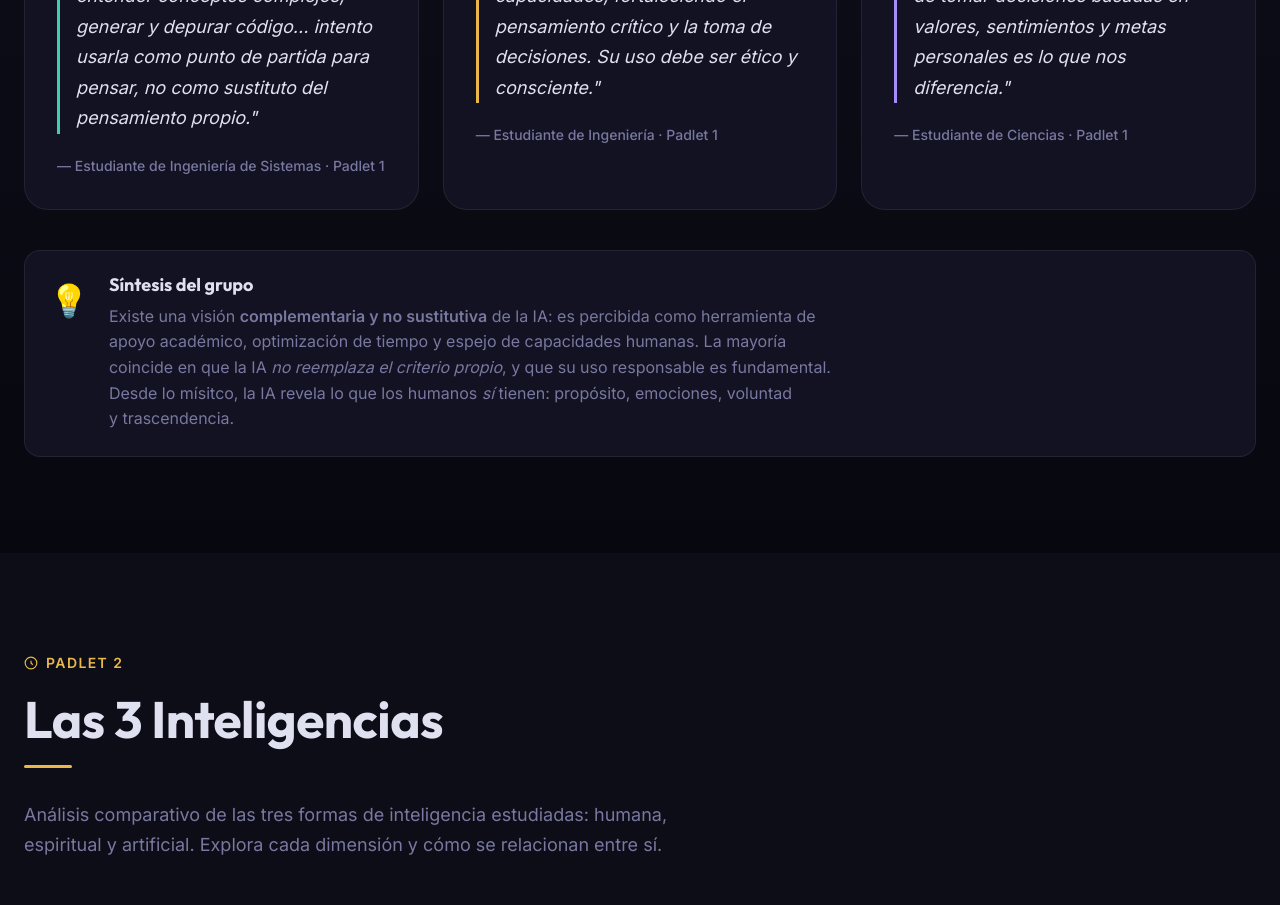
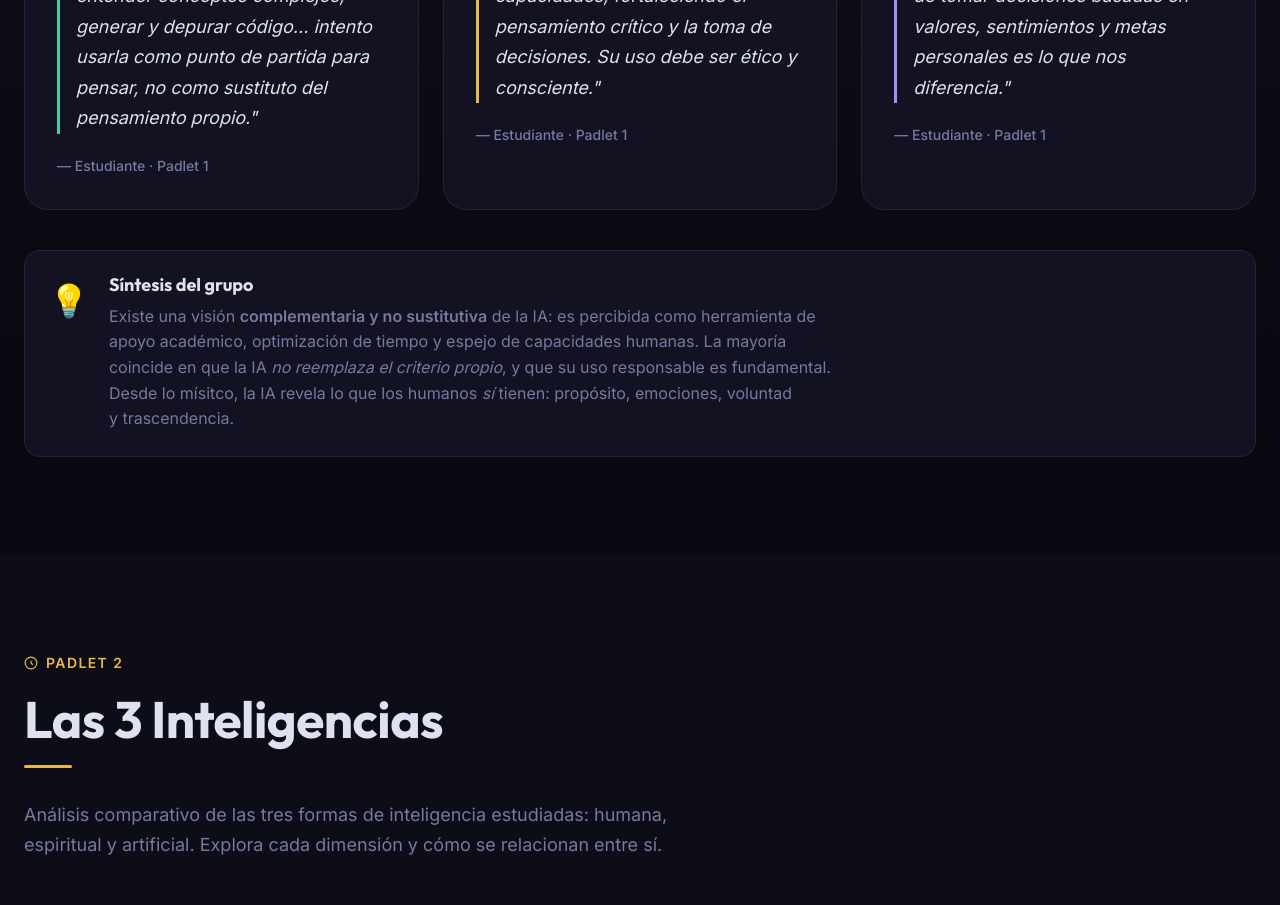
Before and after one commit to Alejitoox/Paginawebbbbb, a plain HTML site: page index.html in a window 1280 px wide. Shown: the part 1520-2425 px from the top of the page. Drawn offline with Linux system fonts and the light colour scheme.

Commit message:
Update author class in perspective quotes

```diff
--- a/index.html
+++ b/index.html
@@ -283,7 +283,7 @@ footer p{color:var(--faint);font-size:var(--text-xs)}
         <blockquote class="persp-quote border-teal">
           "Para mí, la inteligencia artificial representa una herramienta de apoyo cotidiano que ha transformado la forma en que enfrento mis responsabilidades académicas y personales. La uso principalmente para resolver dudas, entender conceptos complejos, generar y depurar código... intento usarla como punto de partida para pensar, no como sustituto del pensamiento propio."
         </blockquote>
-        <p class="persp-author">— Estudiante de Ingeniería de Sistemas · Padlet 1</p>
+        <p class="persp-author">— Estudiante · Padlet 1</p>
       </div>
 
       <div class="perspective-card c-gold reveal reveal-delay-2">
@@ -292,7 +292,7 @@ footer p{color:var(--faint);font-size:var(--text-xs)}
         <blockquote class="persp-quote border-gold">
           "La inteligencia artificial es una herramienta que permite mejorar la calidad de vida, facilitar el aprendizaje y optimizar tareas, pero no debe reemplazar al ser humano. Su verdadero valor está en complementar nuestras capacidades, fortaleciendo el pensamiento crítico y la toma de decisiones. Su uso debe ser ético y consciente."
         </blockquote>
-        <p class="persp-author">— Estudiante de Ingeniería · Padlet 1</p>
+        <p class="persp-author">— Estudiante · Padlet 1</p>
       </div>
 
       <div class="perspective-card c-violet reveal reveal-delay-3">
@@ -301,7 +301,7 @@ footer p{color:var(--faint);font-size:var(--text-xs)}
         <blockquote class="persp-quote border-violet">
           "La IA nos dice que los humanos somos los que aportamos el propósito y la voluntad. Ella procesa datos y sigue instrucciones, pero nosotros somos quienes decidimos para qué usar esa información. Nos demuestra que nuestra capacidad de tomar decisiones basadas en valores, sentimientos y metas personales es lo que nos diferencia."
         </blockquote>
-        <p class="persp-author">— Estudiante de Ciencias · Padlet 1</p>
+        <p class="persp-author">— Estudiante · Padlet 1</p>
       </div>
 
     </div>
```
